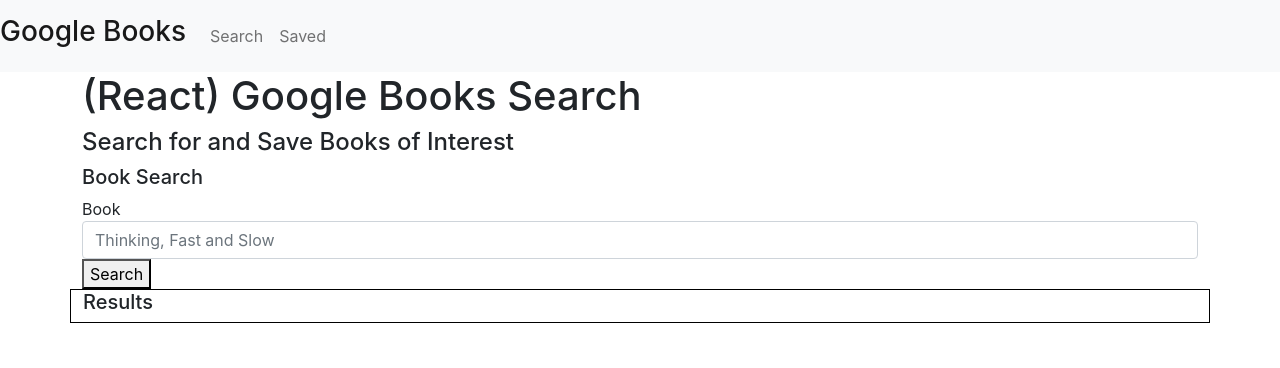
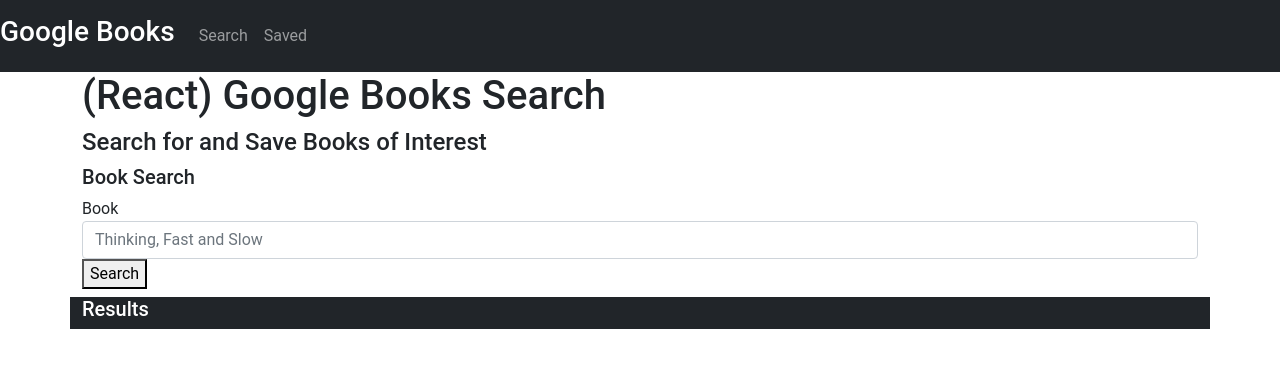
Before and after one commit to k1te-m/Google-Books-React-Search, a React (Create React App) app in the folder client/: page / in a window 1280 px wide. Shown: the top 368 px of the page. Built offline with nearby package versions, Linux system fonts and the light colour scheme.

Commit message:
CSS Updates

```diff
--- a/client/src/components/BookSearch.js
+++ b/client/src/components/BookSearch.js
@@ -1,16 +1,16 @@
-import axios from 'axios';
-import React, { useState } from 'react';
-import { FormBtn, Input } from './Form';
-import ResultsContainer from './ResultsContainer';
-const baseURL = 'https://www.googleapis.com/books/v1/volumes?q=';
+import axios from "axios";
+import React, { useState } from "react";
+import { FormBtn, Input } from "./Form";
+import ResultsContainer from "./ResultsContainer";
+const baseURL = "https://www.googleapis.com/books/v1/volumes?q=";
 
 const BookSearch = () => {
   const [userInput, setUserInput] = useState({
-        book: ''
-    })
+    book: "",
+  });
   const [searchedBooks, setSearchedBooks] = useState({
     searchedBooks: [],
-    })
+  });
 
   let googleBooksArray = [];
 
@@ -18,24 +18,23 @@
 
   const handleInputChange = (event) => {
     const { name, value } = event.target;
-        setUserInput({...userInput, [name]: value});
-    }
+    setUserInput({ ...userInput, [name]: value });
+  };
 
   const handleFormSubmit = async (event) => {
     event.preventDefault();
     if (!book) {
-            return
+      return;
     } else {
-            try{
-            let results = await axios.get(baseURL + book.replace(/\s/g, ''));
+      try {
+        let results = await axios.get(baseURL + book.replace(/\s/g, ""));
         googleBooksArray = await results.data.items;
-            setSearchedBooks({...searchedBooks, searchedBooks: googleBooksArray})
-            }
-            catch (error) {
+        setSearchedBooks({ ...searchedBooks, searchedBooks: googleBooksArray });
+      } catch (error) {
         console.error(error);
       }
     }
-    }
+  };
   return (
     <div className="container">
       <div className="row">
@@ -43,28 +42,24 @@
       </div>
       <div className="row">
         <form>
-                    <div className='form-row'>
+          <div className="form-row">
             <Input
               onChange={handleInputChange}
-                            name='book'
-                            placeholder='Thinking, Fast and Slow'
+              name="book"
+              placeholder="Thinking, Fast and Slow"
               value={book}
             />
-                        <FormBtn
-                            onClick={handleFormSubmit}
-                        >
+            <FormBtn onClick={handleFormSubmit} className="mb-2">
               Search
             </FormBtn>
           </div>
         </form>
       </div>
       <div className="row">
-                <ResultsContainer
-                    results={searchedBooks}
-                />
+        <ResultsContainer results={searchedBooks} />
       </div>
     </div>
-    )
-}
+  );
+};
 
 export default BookSearch;
--- a/client/src/components/Header.js
+++ b/client/src/components/Header.js
@@ -1,16 +1,19 @@
 import React from "react";
+import styled from "styled-components";
+
+const HeaderStyle = styled.div``;
 
 const Header = () => {
   return (
-        <div className="container">
+    <HeaderStyle className="container">
       <div className="row">
         <h1>(React) Google Books Search</h1>
       </div>
       <div className="row">
         <h4>Search for and Save Books of Interest</h4>
       </div>
-        </div>
-    )
-}
+    </HeaderStyle>
+  );
+};
 
 export default Header;
--- a/client/src/components/Nav.js
+++ b/client/src/components/Nav.js
@@ -1,8 +1,12 @@
 import React from "react";
+import styled from "styled-components";
+
+const NavStyle = styled.div``;
 
 const Nav = () => {
   return (
-    <nav className="navbar navbar-expand-lg navbar-light bg-light">
+    <NavStyle>
+      <nav className="navbar navbar-expand-lg navbar-dark bg-dark">
         <a className="navbar-brand" href="/">
           <h3>Google Books</h3>
         </a>
@@ -21,6 +25,7 @@
           </ul>
         </div>
       </nav>
+    </NavStyle>
   );
 };
 
--- a/client/src/components/ResultsContainer.js
+++ b/client/src/components/ResultsContainer.js
@@ -3,7 +3,20 @@
 import API from "../utils/API";
 
 const ResultsContainerDiv = styled.div`
-  border: 1px solid black;
+  .card {
+    border: 1px solid #212529;
+  }
+`;
+
+const StyledRow = styled.div`
+  background-color: #212529;
+  color: white;
+`;
+
+const StyledButton = styled.button`
+  background-color: #212529;
+  color: white;
+  border-radius: 5px;
 `;
 
 const BookImage = styled.img`
@@ -56,9 +69,9 @@
 
   return (
     <ResultsContainerDiv className="container">
-      <div className="row">
+      <StyledRow className="row">
         <h5>Results</h5>
-      </div>
+      </StyledRow>
       <div className="row">
         {results.map((book) => (
           <BookCard className="card" key={book.id}>
@@ -66,7 +79,11 @@
               <div className="col">
                 <h5>{book.volumeInfo.title}</h5>
                 <span>Written by: </span>
-                <span>{book.volumeInfo.authors ? book.volumeInfo.authors.join(", ") : ''}</span>
+                <span>
+                  {book.volumeInfo.authors
+                    ? book.volumeInfo.authors.join(", ")
+                    : ""}
+                </span>
               </div>
               <div className="col d-flex justify-content-end">
                 <a
@@ -74,16 +91,24 @@
                   target="_blank"
                   rel="noreferrer"
                 >
-                  <button>View</button>
+                  <StyledButton>View</StyledButton>
                 </a>
                 <a>
-                  <button onClick={() => saveBook(book)}>Save</button>
+                  <StyledButton onClick={() => saveBook(book)}>
+                    Save
+                  </StyledButton>
                 </a>
               </div>
             </div>
             <div className="row">
               <div className="col-3 d-flex justify-content-center">
-                <BookImage src={book.volumeInfo.imageLinks ? book.volumeInfo.imageLinks.thumbnail : 'https://via.placeholder.com/150'}  />
+                <BookImage
+                  src={
+                    book.volumeInfo.imageLinks
+                      ? book.volumeInfo.imageLinks.thumbnail
+                      : "https://via.placeholder.com/150"
+                  }
+                />
               </div>
               <div className="col-9">
                 <p>{book.volumeInfo.description}</p>
--- a/client/src/components/SavedBooksContainer.js
+++ b/client/src/components/SavedBooksContainer.js
@@ -1,6 +1,17 @@
 import React, { useState, useEffect } from "react";
 import styled from "styled-components";
 import API from "../utils/API";
+
+const StyledRow = styled.div`
+  background-color: #212529;
+  color: white;
+`;
+
+const StyledButton = styled.button`
+  background-color: #212529;
+  color: white;
+  border-radius: 5px;
+`;
 
 const SavedBooksDiv = styled.div`
   border: 1px solid black;
@@ -33,9 +44,9 @@
   const deleteBook = (book) => {
     const id = book._id;
     API.deleteBook(id)
-       .then(res => getBooks())
-       .catch(err => console.log(err))
-  }
+      .then((res) => getBooks())
+      .catch((err) => console.log(err));
+  };
 
   useEffect(() => {
     getBooks();
@@ -43,9 +54,9 @@
 
   return (
     <SavedBooksDiv className="container">
-      <div className="row">
+      <StyledRow className="row">
         <h5>Saved Books</h5>
-      </div>
+      </StyledRow>
       <div className="row">
         {savedBooks.map((book) => (
           <BookCard className="card" key={book._id}>
@@ -54,18 +65,16 @@
               <div className="col">
                 <h5>{book.title}</h5>
                 <span>Written by: </span>
-                <span>
-                  {book.authors
-                    ? book.authors.join(", ")
-                    : ""}
-                </span>
+                <span>{book.authors ? book.authors.join(", ") : ""}</span>
               </div>
               <div className="col d-flex justify-content-end">
                 <a href={book.link} target="_blank" rel="noreferrer">
-                  <button>View</button>
+                  <StyledButton>View</StyledButton>
                 </a>
                 <a>
-                  <button onClick={() => deleteBook(book)}>Delete</button>
+                  <StyledButton onClick={() => deleteBook(book)}>
+                    Delete
+                  </StyledButton>
                 </a>
               </div>
             </div>
--- a/client/src/index.css
+++ b/client/src/index.css
@@ -1,13 +1,11 @@
 body {
   margin: 0;
-  font-family: -apple-system, BlinkMacSystemFont, 'Segoe UI', 'Roboto', 'Oxygen',
-    'Ubuntu', 'Cantarell', 'Fira Sans', 'Droid Sans', 'Helvetica Neue',
-    sans-serif;
+  font-family: "Roboto", sans-serif;
   -webkit-font-smoothing: antialiased;
   -moz-osx-font-smoothing: grayscale;
 }
 
 code {
-  font-family: source-code-pro, Menlo, Monaco, Consolas, 'Courier New',
+  font-family: source-code-pro, Menlo, Monaco, Consolas, "Courier New",
     monospace;
 }
```
Lines whose indentation alone changed are shown as unchanged.
